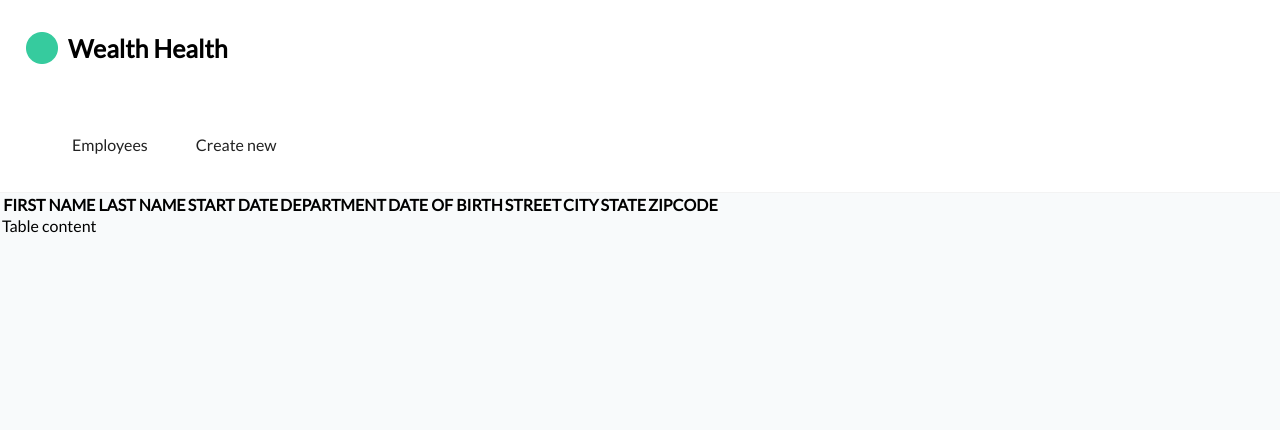
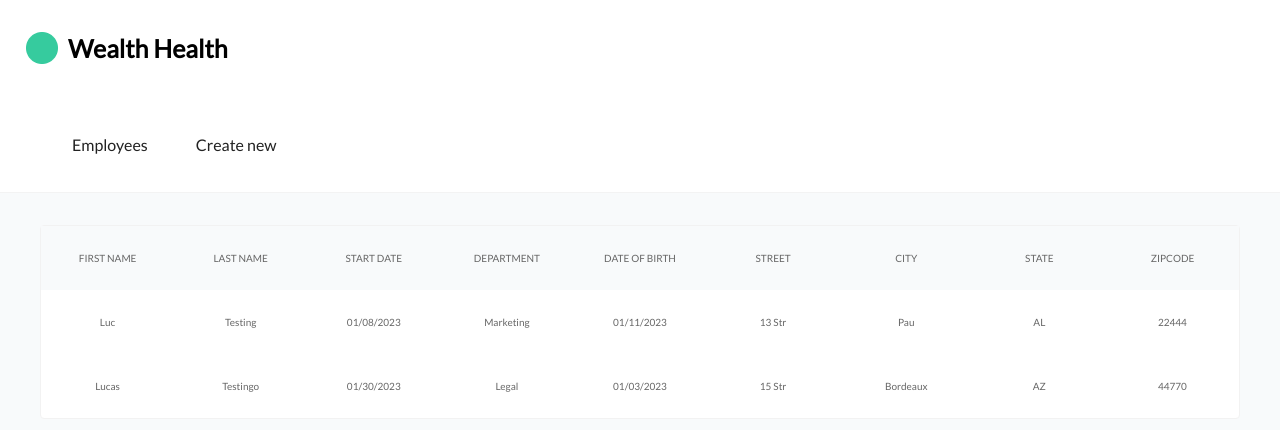
Before and after one commit to l-bruyant/wealth-health-prototype, a React (Create React App) app: page / in a window 1280 px wide. Shown: the top 430 px of the page. Built offline with nearby package versions, Linux system fonts and the light colour scheme.

Commit message:
Basic table integration done

```diff
--- a/src/components/employeesTable/employeesTable.jsx
+++ b/src/components/employeesTable/employeesTable.jsx
@@ -1,4 +1,5 @@
-import React, { useEffect, useState } from 'react'
+/* eslint-disable react/jsx-key */
+import React, { useEffect, useState, useMemo } from 'react'
 import { useDispatch, useSelector } from 'react-redux'
 import TableHeader from './tableHeader/tableHeader'
 
@@ -6,6 +7,11 @@ export default function EmployeesTable () {
 
     const [employees, setEmployees ] = useState([])
     const initialEmployeesList = useSelector(state => state.employeesList.value)
+
+    function createEmployeeKey (employee) {
+        const employeeKey = employee.firstName + employee.lastName + employee.dateOfBirth
+        return employeeKey
+    }
 
     const headers = [
         { name: "FIRST NAME", field: "firstName" },
@@ -24,11 +30,29 @@ export default function EmployeesTable () {
         console.log(employees)
     })
 
+    const employeesData = useMemo ( () => {
+        let computedEmployeesData = employees
+        console.log(computedEmployeesData)
+        return computedEmployeesData
+    }, [employees])
 
     return (
         <table className="employees-table">
             <TableHeader headers={headers} />
-            <div>Table content</div>
+            <tbody>
+                {employeesData.map ( employee => (<tr key={createEmployeeKey(employee)}>
+                    <td> {employee.firstName} </td>
+                    <td> {employee.lastName} </td>
+                    <td> {employee.startDate} </td>
+                    <td> {employee.department} </td>
+                    <td> {employee.dateOfBirth} </td>
+                    <td> {employee.street} </td>
+                    <td> {employee.city} </td>
+                    <td> {employee.state} </td>
+                    <td> {employee.zipCode} </td>
+                </tr>
+                ))}
+            </tbody>
         </table>
     )
 }
--- a/src/styles/employeesListPage.css
+++ b/src/styles/employeesListPage.css
@@ -0,0 +1,34 @@
+table {
+    border-spacing: 0px;
+}
+
+.employees-list-page {
+    max-width: 1200px;
+    margin: auto;
+}
+
+.employees-table {
+    margin: 32px 0px;
+    width: 100%;
+    border: solid #F2F2F2 1px;
+    border-radius: 4px;
+    background-color: white;
+}
+
+.employees-table thead th {
+    background-color: #F8FAFB;
+    color: #666666;
+    font-size: 10px;
+    font-weight: 400;
+}
+.employees-table tr {
+    height: 64px;
+}
+
+.employees-table td {
+    text-align: center;
+    border: none;
+    color: #666666;
+    font-size: 10px;
+    width: 11%;
+}
```
